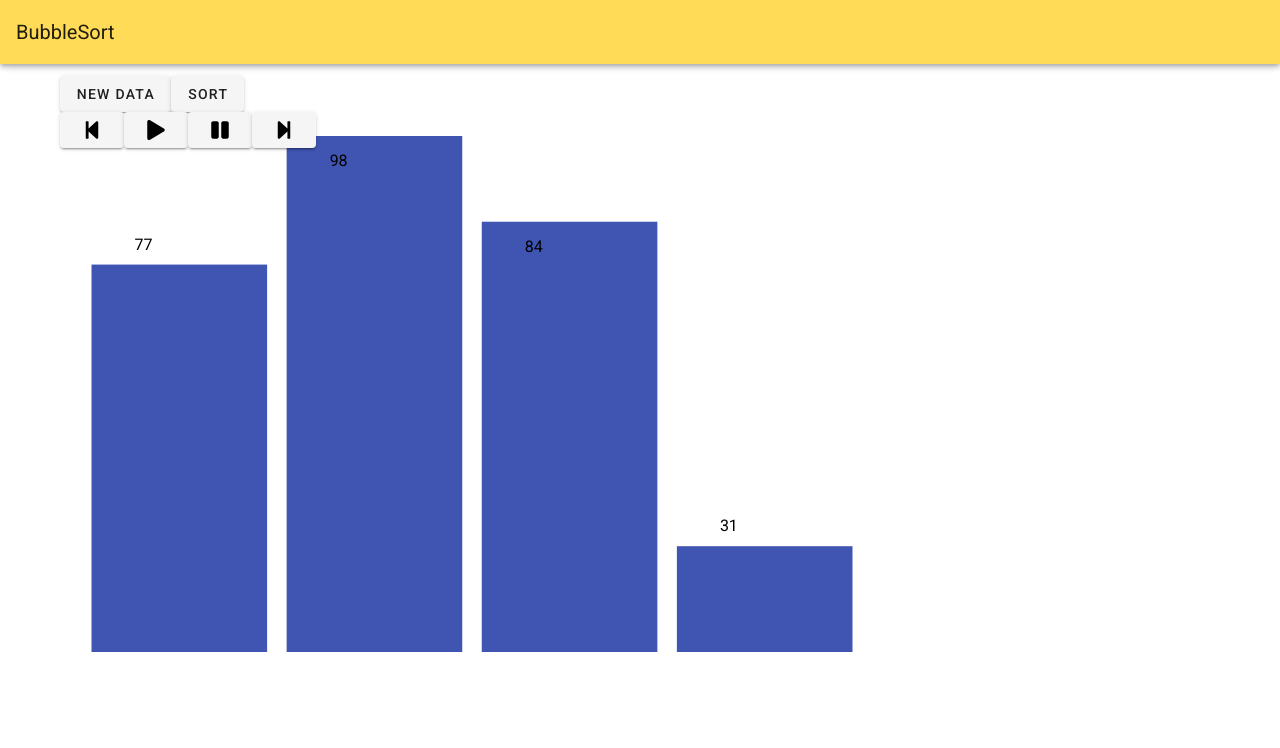
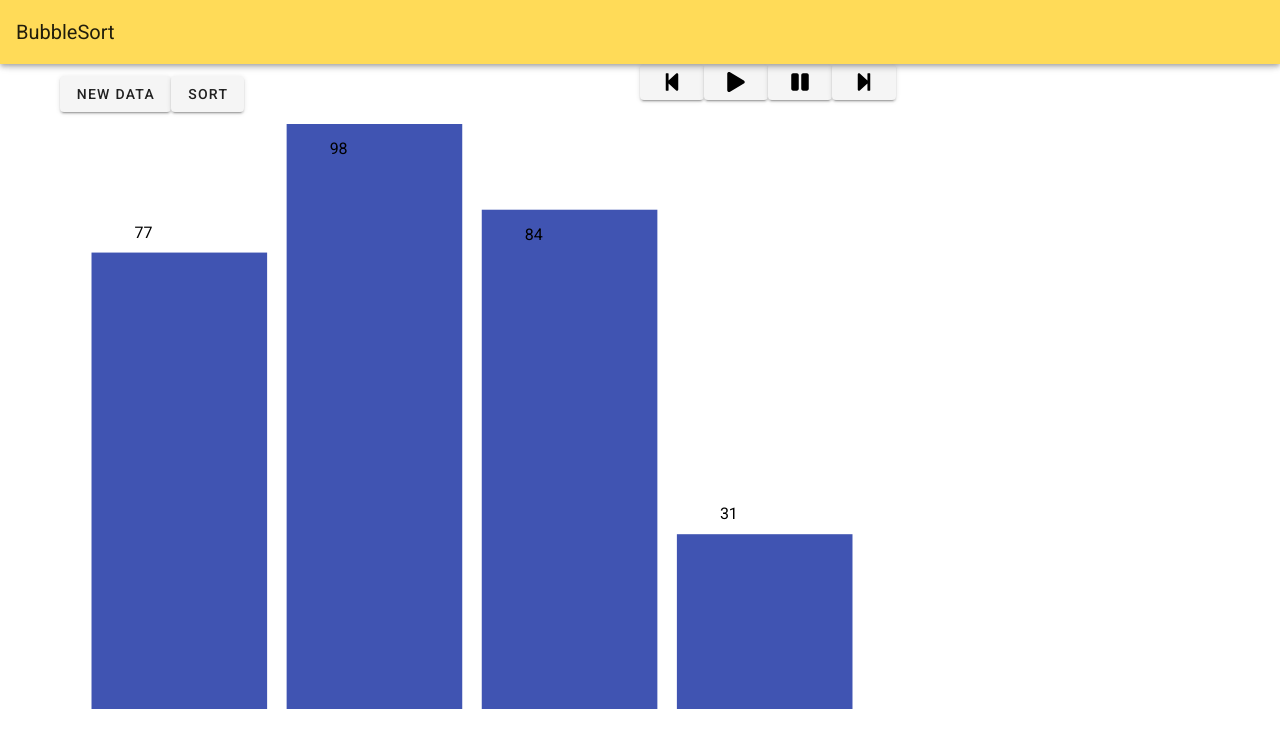
Before and after one commit to MyGitUsername/classic-algorithm-viz, a Vue app: page / in a window 1280 px wide. Shown: the top 748 px of the page. Built offline with nearby package versions, Linux system fonts and the light colour scheme.

Commit message:
Added vuex and gsap timeline to store

```diff
--- a/package.json
+++ b/package.json
@@ -12,7 +12,8 @@
     "d3": "^5.15.1",
     "gsap": "^3.2.6",
     "vue": "^2.6.11",
-    "vuetify": "^2.2.11"
+    "vuetify": "^2.2.11",
+    "vuex": "^3.3.0"
   },
   "devDependencies": {
     "@vue/cli-plugin-babel": "~4.3.0",
--- a/src/App.vue
+++ b/src/App.vue
@@ -54,11 +54,4 @@ export default {
 </script>
 
 <style>
-@keyframes darkenSteelBlue {
-  50% {fill: #2c397a; }
-}
-
-@keyframes highlightBrown {
-  50% {fill: #b29e40; }
-}
 </style>
--- a/src/components/BarChartVisualization.vue
+++ b/src/components/BarChartVisualization.vue
@@ -1,6 +1,5 @@
 <template>
   <v-container>
-    <TimelineControlButtons :tl="tl"/>
     <svg id="barChart">
       <g v-for="rect in rects"
          :key="rect.id">
@@ -21,21 +20,16 @@
       {{ rect.d }}
       </text>
       </g>
-      <g v-axis:x="scale" v-show="showXAxis" :transform="`translate(0, ${svgHeight})`"></g>
     </svg>
   </v-container>
 </template>
 
 <script>
 import * as d3 from 'd3';
-import gsap from "gsap";
-import TimelineControlButtons from '@/components/TimelineControlButtons.vue';
+import gsap from 'gsap';
 
 export default {
   name: 'BarChartVisualization',
-  components: {
-    TimelineControlButtons
-  },
   swapTransitionDelay: 200,
   highlightDelay: 500,
   margins: { left: 20, right: 20, top: 20, bottom: 20 },
@@ -46,8 +40,7 @@ export default {
       required: true
     },
     swapPairs: Array,
-    highlightArr: Array,
-    showXAxis: Boolean
+    highlightArr: Array
   },
   data () {
     return {
@@ -55,7 +48,6 @@ export default {
       svgWidth: 800,
       svgHeight: 600,
       rects: [],
-      tl: {}, // fixme: Timeline
       idxToX: new Map()
     }
   },
@@ -65,43 +57,44 @@ export default {
     },
     swapPairs (newVal) {
       const duration = .25
-
       //Map rect idx to x coordinate
       this.rects.forEach((d,i) => this.idxToX.set(i, this.rects[i].x))
-      this.tl = gsap.timeline({defaults: {duration: duration}});
+      this.$store.commit('setTimeline', gsap.timeline({defaults: {duration: duration}}));
 
       newVal.forEach((pair, i) => {
         const idx1 = pair[0],
           idx2 = pair[1],
           stepNum = "step" + i;
 
-        this.tl.addLabel(stepNum)
-          .to(this.rects[idx1], {x: this.idxToX.get(idx2)}, stepNum)
-          .to(this.rects[idx2], {x: this.idxToX.get(idx1)}, stepNum);
+        this.$store.commit('addLabel', stepNum);
+        this.$store.commit('to', {
+            target: this.rects[idx1],
+            vars: {x: this.idxToX.get(idx2)},
+            postion: stepNum});
+        this.$store.commit('to', {
+            target: this.rects[idx2],
+            vars: {x: this.idxToX.get(idx1)},
+            postion: stepNum});
 
-        let t = this.rects[idx1]
+        let tmp = this.rects[idx1]
         this.$set(this.rects, idx1, this.rects[idx2])
-        this.$set(this.rects, idx2, t)
+        this.$set(this.rects, idx2, tmp)
       })
     },
     highlightArr (newArr) {
-      this.tl = gsap.timeline();
+      this.$store.commit('setTimeline', gsap.timeline());
 
-      newArr.forEach((highlightObj, i, arr) => {
-        if (i === arr.length - 1) {
-          this.tl.eventCallback('onComplete', (highlightObj) => {
-            this.tl.to(this.rects[highlightObj.mid], {fill: '#b29e40'})
-          }, [highlightObj]);
-        }
-
+      newArr.forEach((highlightObj, i) => {
         let stepNum = "step" + i;
-        this.tl.addLabel(stepNum);
+        this.$store.commit('addLabel', stepNum);
         for (let j = highlightObj.start; j <= highlightObj.end; j++) {
           const color = (j == highlightObj.mid ? '#b29e40' : '#2c397a');
-          this.tl.to(this.rects[j], {keyframes: [
+          this.$store.commit('to', {
+            target: this.rects[j],
+            vars: {keyframes: [
             {fill: color, delay: .25 },
-            {fill: this.$options.barColor, delay: .5}
-          ]}, stepNum)
+            {fill: this.$options.barColor, delay: .5} ]},
+            position: stepNum})
         }
       })
     }
@@ -122,19 +115,6 @@ export default {
         .range([this.svgHeight, 0]);
 
       return {x, y}
-    }
-  },
-  directives: {
-    // Create the axises
-    axis(el, binding) {
-      const axis = binding.arg;
-      const axisMethod = { x: "axisBottom", y: "axisLeft" }[axis];
-      const methodArg = binding.value[axis];
-
-      d3.select(el).call(d3[axisMethod](methodArg)
-        .tickSizeInner(0)
-        .tickSizeOuter(0)
-        .tickPadding(10))
     }
   },
   methods: {
@@ -168,9 +148,6 @@ export default {
 }
 #barChart {
   width: 75%;
-  height: 75%;
-}
-text {
-  font-size: !important 3em;
+  height: 85%;
 }
 </style>
--- a/src/components/BinarySearch.vue
+++ b/src/components/BinarySearch.vue
@@ -10,6 +10,9 @@
         </v-btn>
       </v-col>
       <v-col>
+        <TimelineControlButtons/>
+      </v-col>
+      <v-col>
         <v-text-field
           v-model="searchVal"
           placeholder="Search Value"
@@ -17,7 +20,6 @@
           solo>
         </v-text-field>
       </v-col>
-      <v-spacer></v-spacer>
       <v-spacer></v-spacer>
     </v-row>
     <BarChartVisualization
@@ -30,11 +32,13 @@
 <script>
 import BarChartVisualization from '@/components/BarChartVisualization.vue';
 import listGenerator from '@/mixins/listGenerator.js';
+import TimelineControlButtons from '@/components/TimelineControlButtons.vue';
 
 export default {
   name: 'BinarySearch',
   components: {
-    BarChartVisualization
+    BarChartVisualization,
+    TimelineControlButtons
   },
   mixins: [listGenerator],
   data () {
--- a/src/components/BubbleSort.vue
+++ b/src/components/BubbleSort.vue
@@ -4,6 +4,9 @@
       <v-col>
         <v-btn @click="refreshList()">New Data</v-btn>
         <v-btn @click="swapPairs = bubbleSort(list)">Sort</v-btn>
+      </v-col>
+      <v-col>
+        <TimelineControlButtons/>
       </v-col>
     </v-row>
     <BarChartVisualization
@@ -16,11 +19,13 @@
 <script>
 import BarChartVisualization from '@/components/BarChartVisualization.vue';
 import listGenerator from '@/mixins/listGenerator.js';
+import TimelineControlButtons from '@/components/TimelineControlButtons.vue';
 
 export default {
   name: 'BubbleSort',
   components: {
-    BarChartVisualization
+    BarChartVisualization,
+    TimelineControlButtons
   },
   mixins: [listGenerator],
   data () {
--- a/src/components/TimelineControlButtons.vue
+++ b/src/components/TimelineControlButtons.vue
@@ -1,15 +1,15 @@
 <template>
   <v-row>
-    <v-btn @click='tl.tweenTo(tl.previousLabel())' >
+    <v-btn @click="$store.commit('stepBackward')">
       <img src="@/assets/step-backward-solid.svg" height=20 width=20>
     </v-btn>
-    <v-btn @click='tl.play()' >
+    <v-btn @click="$store.commit('play')">
       <img src="@/assets/play-solid.svg" height=20 width=20>
     </v-btn>
-    <v-btn @click='tl.tweenTo(tl.nextLabel())'>
+    <v-btn @click="$store.commit('pause')">
       <img src="@/assets/pause-solid.svg" height=20 width=20>
     </v-btn>
-    <v-btn @click='tl.tweenTo(tl.nextLabel())' >
+    <v-btn @click="$store.commit('stepForward')">
       <img src="@/assets/step-forward-solid.svg" height=20 width=20>
     </v-btn>
   </v-row>
@@ -31,15 +31,7 @@ export default {
     }
   },
   props: {
-    tl: {
-      type: Object,
-      required: true
-    }
-  },
-  methods: {
-    play () {
-      console.log('you hit play')
-    }
+    //
   }
 }
 </script>
--- /dev/null
+++ b/src/store/index.js
@@ -0,0 +1,37 @@
+import Vue from 'vue'
+import Vuex from 'vuex'
+import gsap from 'gsap';
+
+Vue.use(Vuex)
+
+export default new Vuex.Store({
+  state: {
+    timeline: gsap.timeline()
+  },
+  mutations: {
+    setTimeline (state, timeline) {
+      state.timeline = timeline;
+    },
+    to (state, payload) {
+      state.timeline.to(payload.target, payload.vars, payload.position || "+=0");
+    },
+    addLabel (state, label) {
+      state.timeline.addLabel(label);
+    },
+    play (state) {
+      state.timeline.play()
+    },
+    pause (state) {
+      let tl = state.timeline;
+      tl.tweenTo(tl.nextLabel())
+    },
+    stepForward (state) {
+      let tl = state.timeline;
+      tl.tweenTo(tl.nextLabel())
+    },
+    stepBackward (state) {
+      let tl = state.timeline;
+      tl.tweenTo(tl.previousLabel())
+    }
+  }
+})
```
Also changed, not shown: src/main.js (+5 -3 lines), 1 other file (tests, documents, lock files or other folders).
